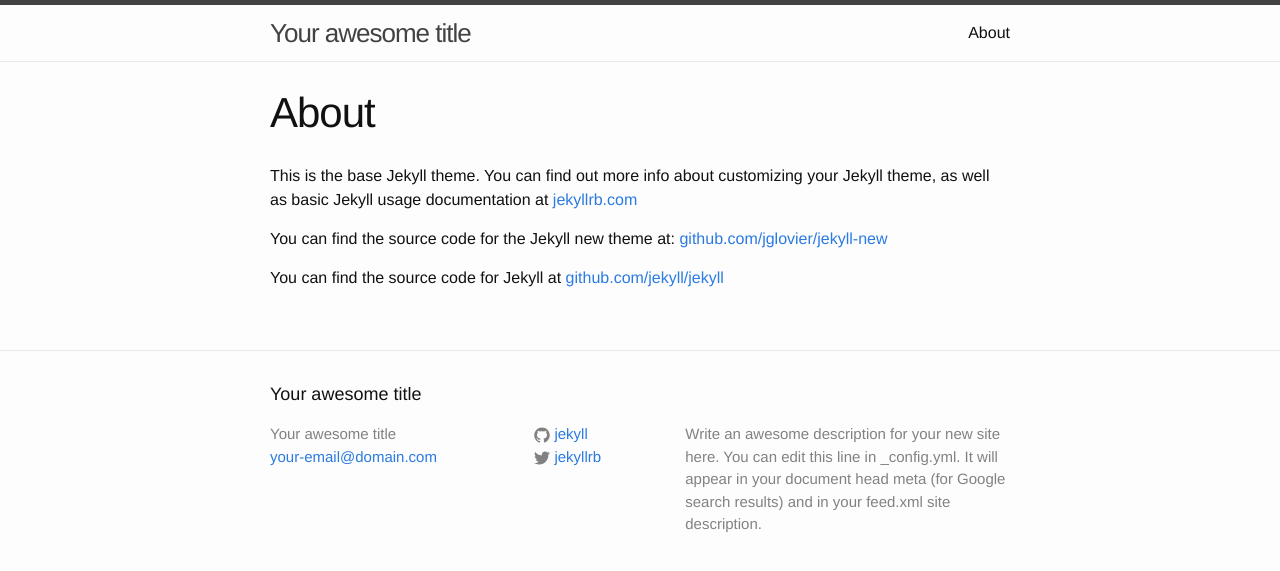
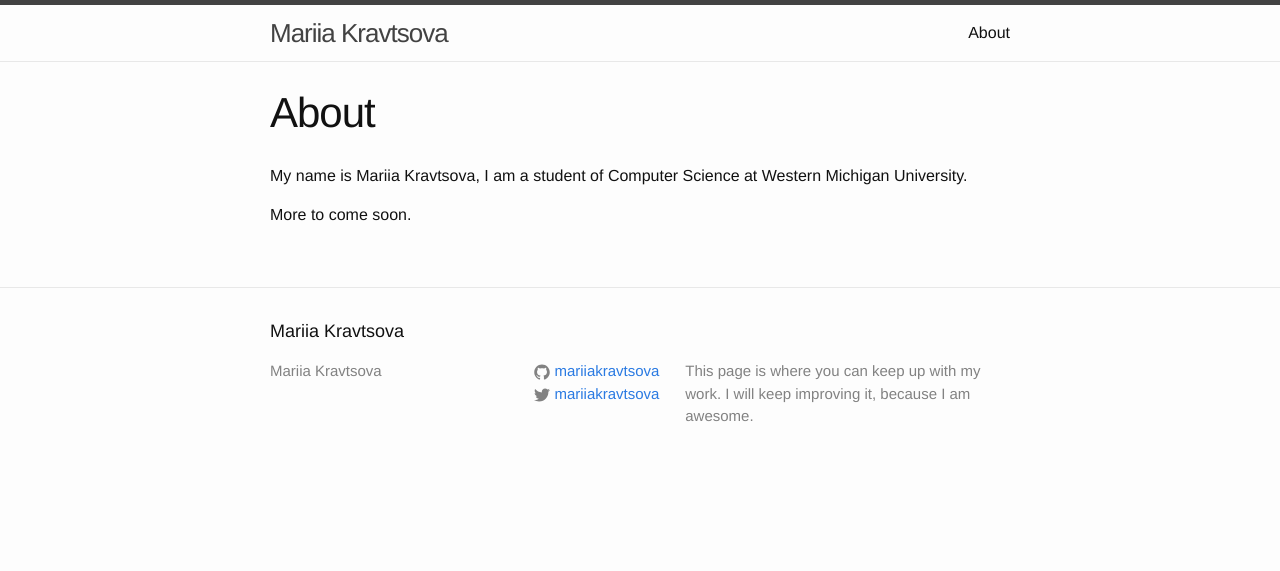
Before and after one commit to maria-kravtsova/almanac, a Jekyll site: the page built from about.md, in a window 1280 px wide. Shown: the top 571 px of the page. Built offline with Jekyll 4.4.1, drawn with Linux system fonts in a browser that asks for light colours.

Commit message:
Add Jeqyll

```diff
--- a/_config.yml
+++ b/_config.yml
@@ -1,14 +1,12 @@
 # Site settings
-title: Your awesome title
-email: your-email@domain.com
+title: Mariia Kravtsova
 description: > # this means to ignore newlines until "baseurl:"
-  Write an awesome description for your new site here. You can edit this
-  line in _config.yml. It will appear in your document head meta (for
-  Google search results) and in your feed.xml site description.
+  This page is where you can keep up with my work. I will keep improving it, because I am awesome.
 baseurl: "" # the subpath of your site, e.g. /blog/
-url: "http://yourdomain.com" # the base hostname & protocol for your site
-twitter_username: jekyllrb
-github_username:  jekyll
+url: "http://mariiakravtsova.github.io/almanac" # the base hostname & protocol for your site
+twitter_username: mariiakravtsova
+github_username:  mariiakravtsova
+
 
 # Build settings
 markdown: kramdown
--- a/about.md
+++ b/about.md
@@ -4,8 +4,6 @@
 permalink: /about/
 ---
 
-This is the base Jekyll theme. You can find out more info about customizing your Jekyll theme, as well as basic Jekyll usage documentation at [jekyllrb.com](http://jekyllrb.com/)
+My name is Mariia Kravtsova, I am a student of Computer Science at Western Michigan University.
 
-You can find the source code for the Jekyll new theme at: [github.com/jglovier/jekyll-new](https://github.com/jglovier/jekyll-new)
-
-You can find the source code for Jekyll at [github.com/jekyll/jekyll](https://github.com/jekyll/jekyll)
+More to come soon.
```
Also changed, not shown: _posts/2015-11-22-counting-days.markdown (added, +22 -0 lines), _posts/2015-11-28-magic-is-all-around-us.markdown (added, +27 -0 lines), _posts/2015-12-21-welcome-to-jekyll.markdown (deleted, +0 -25 lines), _posts/2015-12-6-I-Heart-Atom.markdown (added, +38 -0 lines), Gemfile.lock (added), 2 other files.
